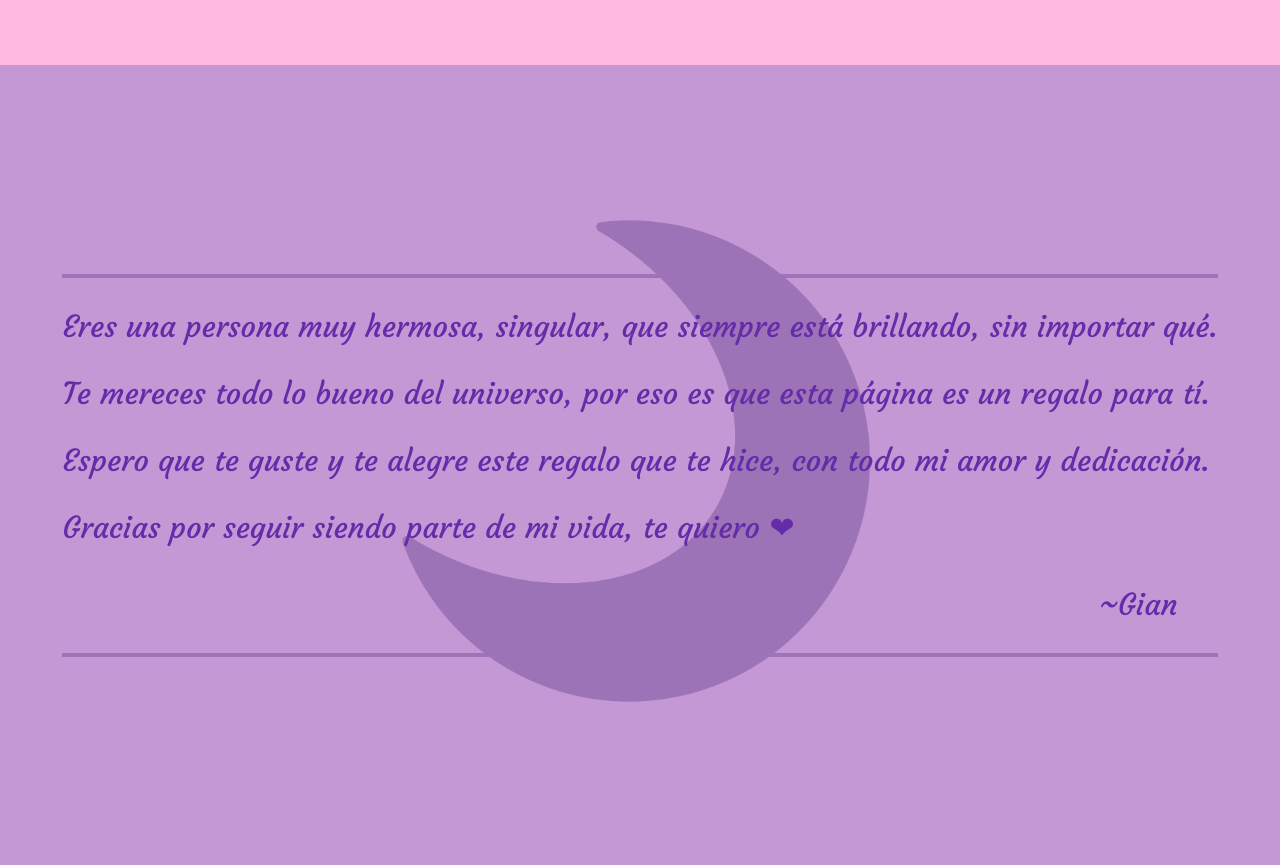
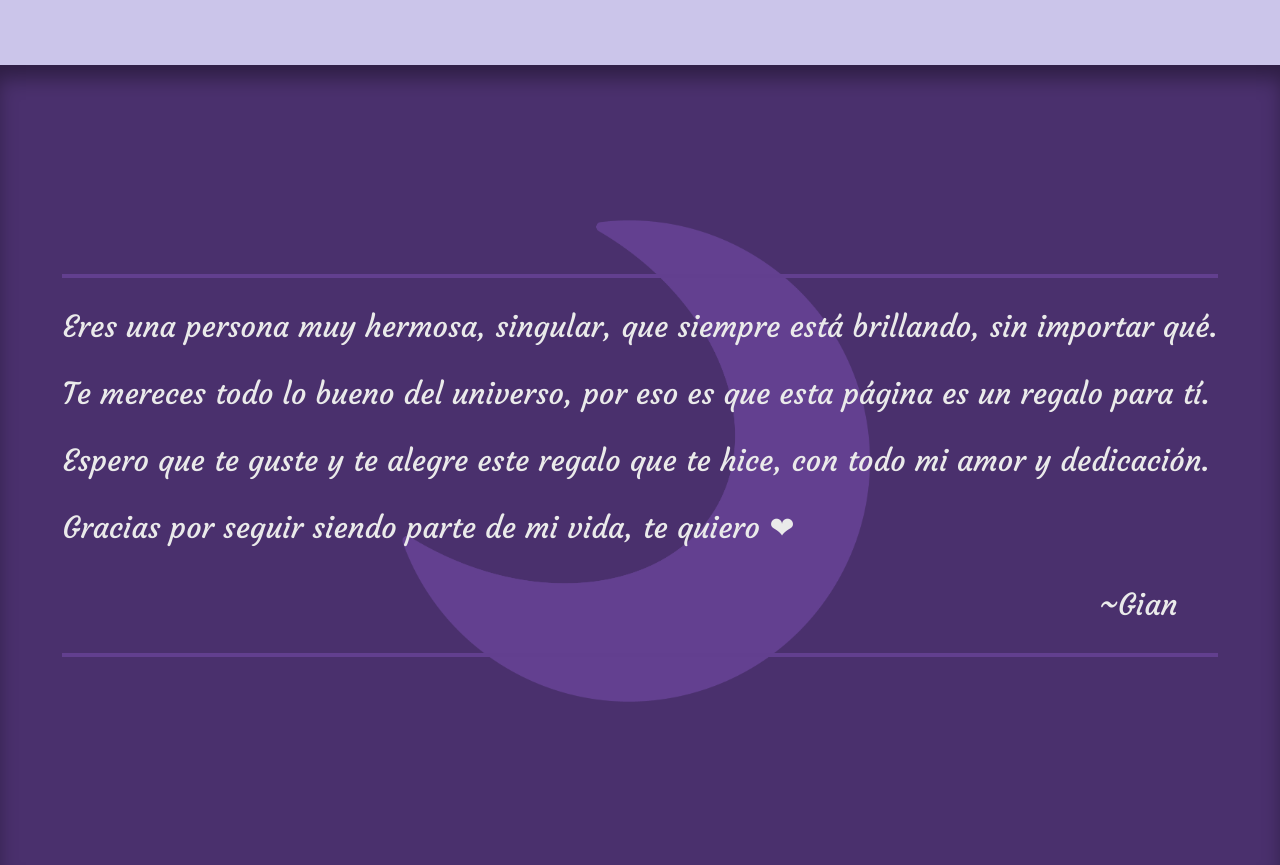
Before and after one commit to GLPG35/lua-birthday, a plain HTML site: page index.html in a window 1280 px wide. Shown: the part 735-1600 px from the top of the page. Drawn offline with Linux system fonts and the light colour scheme.

Commit message:
Add files via upload

```diff
--- a/styles.css
+++ b/styles.css
@@ -10,13 +10,13 @@
 }
 
 body {
-  background-color: #ffb8de;
+  background-color: #cbc5ea;
 }
 
 .title {
   font-family: "Bebas Neue", sans-serif;
   font-size: 100px;
-  color: #f06c9b;
+  color: #73628a;
   display: flex;
   justify-content: center;
   padding-top: 5vh;
@@ -59,7 +59,7 @@ body {
   font-family: "Courgette", cursive;
   font-weight: bold;
   font-size: 40px;
-  color: #f06c9b;
+  color: #73628a;
   position: absolute;
   user-select: none;
   z-index: 1;
@@ -77,11 +77,12 @@ body {
 .container2 {
   height: 100vh;
   width: 100%;
-  background-color: #c398d4;
+  background-color: #4a306d;
   display: flex;
   justify-content: center;
   align-items: center;
   position: relative;
+  box-shadow: 0px 2vh 20px -3px #00000062 inset;
 }
 
 .moon {
@@ -95,8 +96,8 @@ body {
 
 .moonimg {
   height: 100%;
-  filter: invert(58%) sepia(12%) saturate(1478%) hue-rotate(233deg)
-    brightness(85%) contrast(88%);
+  filter: invert(30%) sepia(14%) saturate(2496%) hue-rotate(224deg)
+    brightness(92%) contrast(92%);
 }
 
 .text2 {
@@ -105,10 +106,10 @@ body {
   height: fit-content;
   width: fit-content;
   position: relative;
-  border-top: solid 4px #9d74b8;
-  border-bottom: solid 4px #9d74b8;
+  border-top: solid 4px #623f8f;
+  border-bottom: solid 4px #623f8f;
   user-select: none;
-  color: #642ca9;
+  color: #eaeaea;
 }
 
 .owo {
```
